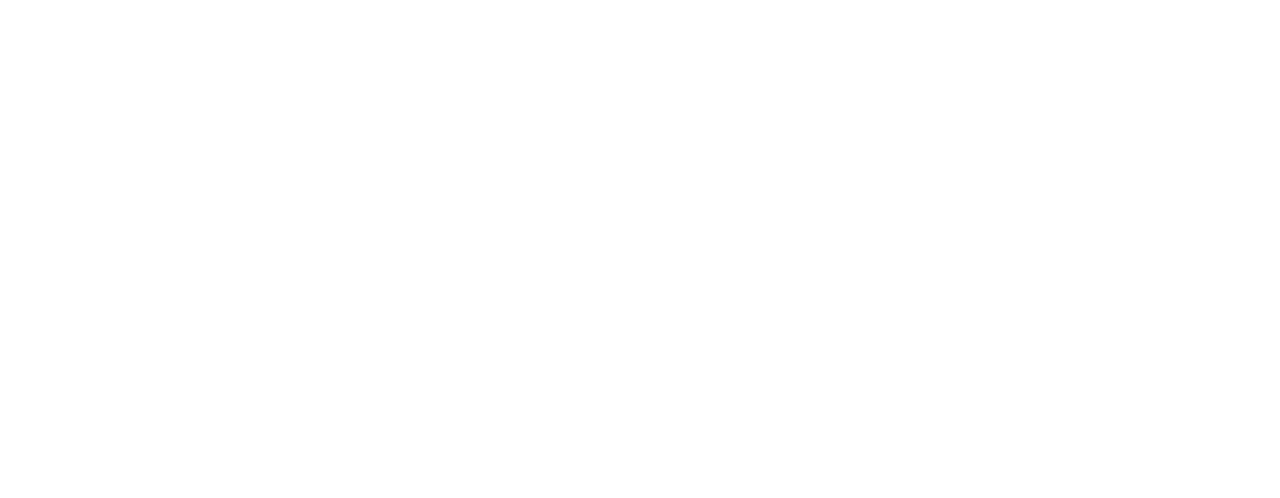
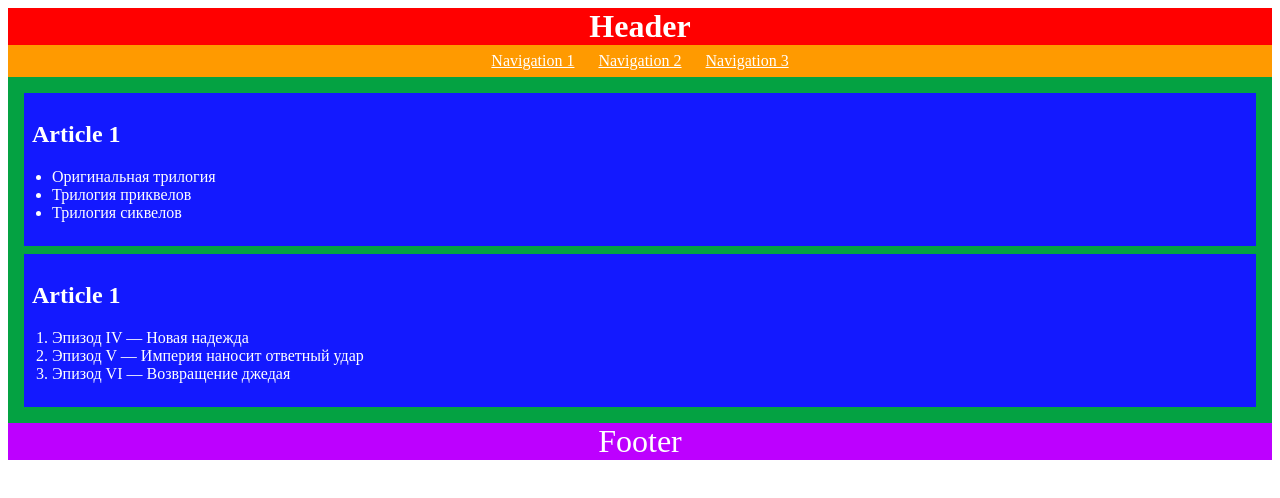
Before and after one commit to js-tasks-ru/htmlcss-20210916_p-bandaronak, a website: page 02-dz0/01-semantic-mockup/solution.html in a window 1280 px wide. Drawn offline with Linux system fonts and the light colour scheme.

Commit message:
Task: Semantic mockup

```diff
--- a/02-dz0/01-semantic-mockup/solution.html
+++ b/02-dz0/01-semantic-mockup/solution.html
@@ -1,4 +1,80 @@
 <!DOCTYPE html>
-<html lang="ru">
-    <!-- Ваше решение -->
+<html lang='ru'>
+<head>
+  <meta charset='utf-8'>
+  <title>Semantic elements</title>
+  <style>
+      .align-center {
+          text-align: center;
+      }
+
+      .color-white {
+          color: #ffffff;
+      }
+
+      .padding-inline {
+          padding-inline: 1.25em;
+      }
+  </style>
+  <style>
+      .header {
+          background-color: #ff0000;
+          margin-block: 0;
+      }
+
+      .navigation {
+          background-color: #ff9a00;
+          line-height: 2em;
+      }
+
+      .main {
+          padding: 0.5em 1em;
+          background-color: #04a242;
+      }
+
+      .article {
+          background-color: #1319ff;
+          margin: 0.5em 0;
+          padding: 0.5em;
+      }
+
+      .footer {
+          font-size: 2em;
+          background-color: #bd00ff;
+      }
+  </style>
+</head>
+<body>
+
+<header class='align-center color-white'>
+  <h1 class='header'>Header</h1>
+  <nav class='navigation'>
+    <a class='color-white' href='#'>Navigation 1</a>
+    <a class='color-white padding-inline' href='#'>Navigation 2</a>
+    <a class='color-white' href='#'>Navigation 3</a>
+  </nav>
+</header>
+<main class='main'>
+  <article class='article color-white'>
+    <h2 class='article_header'>Article 1</h2>
+    <ul class='padding-inline'>
+      <li>Оригинальная трилогия</li>
+      <li>Трилогия приквелов</li>
+      <li>Трилогия сиквелов</li>
+    </ul>
+  </article>
+  <article class='article color-white'>
+    <h2>Article 1</h2>
+    <ol class='padding-inline'>
+      <li>Эпизод IV — Новая надежда</li>
+      <li>Эпизод V — Империя наносит ответный удар</li>
+      <li>Эпизод VI — Возвращение джедая</li>
+    </ol>
+  </article>
+</main>
+<footer class='footer align-center color-white'>
+  Footer
+</footer>
+
+</body>
 </html>
```
